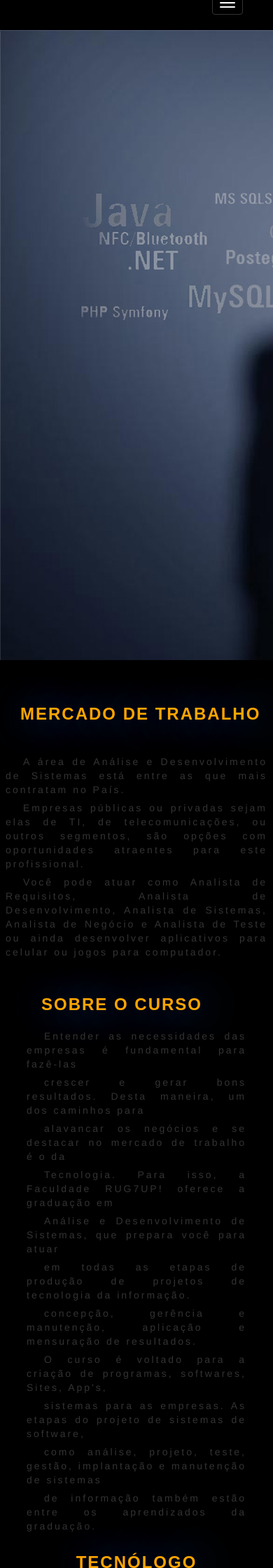
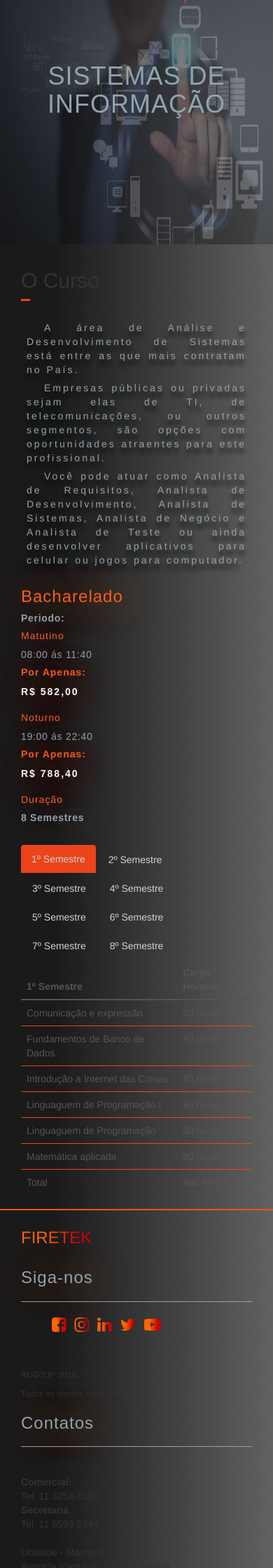
Before and after one commit to Romulosil/LMS, a Django app: template LMSR7UP/FIRETEK/templates/pages/curso2.html in a window 390 px wide; the page is wider, and only the part inside the window is pictured. Shown: the part 96-2336 px from the top of that part at 70% size. Run offline with Django 3.2, Linux system fonts and the light colour scheme; the template is opened without the code that fills it, so the values that code supplies are empty; grey boxes are pictures that could not be loaded.

Commit message:
Update curso2.html

```diff
--- a/LMSR7UP/FIRETEK/templates/pages/curso2.html
+++ b/LMSR7UP/FIRETEK/templates/pages/curso2.html
@@ -9,42 +9,41 @@
         <script src="../statics/js/jquery-3.3.1.min.js"></script>
         <script src="../statics/js/bootstrap.min.js"></script>
         <link rel="stylesheet" href="../statics/css/estilo.css">
+        <link rel="stylesheet" href="../statics/css/cursos.css">
+        <script src="../statics/js/bootstrap.js"></script>
         <link rel="stylesheet" href="https://cdnjs.cloudflare.com/ajax/libs/font-awesome/4.7.0/css/font-awesome.min.css">
-    <title>Firetek</title>
+        <title>Sistemas da Informação</title>
         <title>Analise & Desenvolvimento</title>
 </head>
 
 <body>
     <header class="jumbotron-new">
-        <nav class="container-navbar navbar-inverse navbar-fixed-top ">
+        <nav class="container-fluid navbar navbar-inverse navbar-fixed-top ">
             <div class="container-fluid">
-                <div class="navbar-header">
-                    <a class="scroll" href="#">
-                        <img alt="scroll" src="img/RUG7UP.png" width="80"></a>
-                </div>
                 <button type="button" class="navbar-toggle">
                     <span class="icon-bar"></span>
                     <span class="icon-bar"></span>
                     <span class="icon-bar"></span>
                 </button>
+                <a class=" navbar-brand" href="#"><span class="fire">FIRETEK</span> <span class="spc">- Graduação</span></a>
                 <div class="container">
                     <div class="collapse navbar-collapse topnav">
                         <ul class="nav navbar-nav">
-                            <li><a href="index.html"><b>Home</b></a></li>
-                            <li><a href="noticias.html"><b>Noticias</b></a></li>
-                            <li class=" active dropdown">
-                                <a class="dropdown-toggle" data-toggle="dropdown" href="cursos.html"><b>Cursos</b><span
+                            <li class="active dropdow">
+                                <a class="dropdow-toggle" data-toggle="dropdow" href="cursos.html"><b>Cursos</b><span
                                         class="caret"></span></a>
-                                <ul class="dropdown-menu ">
-                                    <li><a href="curso1.html">Analise & Desenvolvimento</a></li>
-                                    <li><a href="curso2.html">Sistema da Informação</a></li>
+                                <ul class="dropdow-menu ">
+                                    <li><a href="curso1.html">Analise & desenvolvimento</a></li>
+                                    <li><a href="curso2.html">Siatemas da Informação</a></li>
                                 </ul>
                             </li>
-                            <li><a href="#ds"><b>Disciplinas</b></a></li>
-                            <li><a href="#dt"><b>Detalhes dos cursos</b></a></li>
+                            <li><a href="#"><b>Vestibular</b></a></li>
+                            <li><a href="index.html"><b>A FIretek</b></a></li>
+                            <li><a href="#ds"><b></b></a></li>
+                            <li><a href="#dt"><b></b></a></li>
                         </ul>
                         <ul class="nav navbar-nav navbar-right">
-                            <li><a href="#"><span class=""></span>Inscreva-se</a></li>
+                            <li><a href="#"><span class="ins">INSCREVA-SE</span></a></li>
                         </ul>
                     </div>
                 </div>
@@ -53,22 +52,20 @@
         <br>
     </header>
 
-    <section class="container-flui">
-        <div class="text-center section_title section_title-shadow-mat">
-            <h1>Analise e Desenvolvimento</h1>
+    <section class="margin-top-25">
+        <div class="fig _title text-center section_title">
+            <img class="img-fig" src=".././img/si.jpg" alt="">
+            <div class="legenda">
+                <h1 class="_title">Sistemas de informação</h1>
             </div>
-        <div class="container-fluid text-center">
-            <div class="row">
-                <img src="../img/si.jpg">
         </div>
-            <div>
+
+        <div class="container">
+            <div class="col-md-8">
+                <h2 class="title-c text-left section-title">O Curso</h2>
+                <hr class="hr2">
                 <br>
-                <br>
-                <section id="dt">
-                    <div class="row">
-                        <div class="bk container quebra text-comum-descricao">
-                            <h3 class="section_title section_title-shadow-mat">Mercado de trabalho</h3>
-                            <br />
+                <div class="quebra">
                     <p>A área de Análise e Desenvolvimento de Sistemas está entre as que mais contratam no
                     País.</p>
                     <p>Empresas públicas ou privadas sejam elas de TI, de telecomunicações, ou outros
@@ -80,48 +77,39 @@
                     ou jogos para computador.</p>
                 </div>
             </div>
-                </section>
-            </div>
-            <br>
-            <div class=" bk col-md-8 text-center-et">
-                <div class="quebra text-center text-comum-descricao">
-                    <h3 class="section_title section_title-shadow-mat">Sobre o Curso</h3>
-                    <p>Entender as necessidades das empresas é fundamental para fazê-las<br>
-                        <p>crescer e gerar bons resultados. Desta maneira, um dos caminhos para<br>
-                            <p>alavancar os negócios e se destacar no mercado de trabalho é o da<br>
-                                <p>Tecnologia. Para isso, a Faculdade RUG7UP! oferece a graduação em<br>
-                                    <p>Análise e Desenvolvimento de Sistemas, que prepara você para atuar <br>
-                                        <p>em todas as etapas de produção de projetos de tecnologia da informação.<br>
-                                            <p>concepção, gerência e manutenção, aplicação e mensuração de resultados.<br>
-                                                <p>O curso é voltado para a criação de programas, softwares, Sites,
-                                                    App's,<br>
-                                                    <p>sistemas para as empresas. As etapas do projeto de sistemas de
-                                                        software,<br>
-                                                        <p>como análise, projeto, teste, gestão, implantação e
-                                                            manutenção de sistemas<br>
-                                                            <p>de informação também estão entre os aprendizados da
-                                                                graduação.<br></p>
-                </div>
-            </div>
+
+
             <!--espaço entre as colunas sem bk-->
             <div class="col-md-2">
 
             </div>
+
             <div class="col-md-2">
-                <div class="bk text-comum-descricao">
-                    <h3 class="section_title section_title-shadow-mat">Tecnólogo</h3>
-                    <p><b>Periodo:</b></p>
-                    <h5 class="section_title section_title-shadow">Matutino</h5>
-                    <p> 08:00 ás 11:40</p>
-                    <h5 class="section_title section_title-shadow">Noturno</h5>
-                    <p> 08:00 ás 11:40</p>
-                    <h5 class="section_title section_title-shadow">Duração</h5>
-                    <p><b>4 Semestres</b></p>
-                    <h5 class="section_title section_title-shadow-mat"><b>Por Apenas:</b></h5>
+                <div>
+                    <h3 class="_title-2 section_title-shadow">Bacharelado</h3>
+                    <p class="desc"><b>Periodo:</b></p>
+                    <h5 class="_title-2 section_title-shadow">Matutino</h5>
+                    <p class="desc"> 08:00 ás 11:40</p>
+                    <h5 class="_title-2 section_title-shadow"><b>Por Apenas:</b></h5>
                     <p class="section_title section_title-shadow">R$ 582,00</p>
+                    <h5 class="_title-2 section_title-shadow">Noturno</h5>
+                    <p class="desc"> 19:00 ás 22:40</p>
+                    <h5 class="_title-2 section_title-shadow"><b>Por Apenas:</b></h5>
+                    <p class="section_title section_title-shadow">R$ 788,40</p>
+                    <h5 class="_title-2 section_title-shadow">Duração</h5>
+                    <p class="desc"><b>8 Semestres</b></p>
+
                     <p></p>
                 </div>
             </div>
+
+
+
+            <!--espaço entre as colunas sem bk-->
+            <div class="col-md-2">
+
+            </div>
+
             <br>
         </div>
     </section>
@@ -132,6 +120,10 @@
                 <li><a data-toggle="tab" href="#menu1">2º Semestre</a></li>
                 <li><a data-toggle="tab" href="#menu2">3º Semestre</a></li>
                 <li><a data-toggle="tab" href="#menu3">4º Semestre</a></li>
+                <li><a data-toggle="tab" href="#menu1">5º Semestre</a></li>
+                <li><a data-toggle="tab" href="#menu2">6º Semestre</a></li>
+                <li><a data-toggle="tab" href="#menu3">7º Semestre</a></li>
+                <li><a data-toggle="tab" href="#menu3">8º Semestre</a></li>
             </ul>
 
             <div class="tab-content">
@@ -146,26 +138,35 @@
                         </thead>
                         <tbody>
                             <tr>
-                                <td>Língua Portuguesa </td>
-                                <td>100 horas</td>
+                                <td>Comunicação e expressão </td>
+                                <td>80 horas</td>
                             </tr>
                             <tr>
-                                <td>Fundamentos da Informática</td>
-                                <td>100 horas</td>
+                                <td>Fundamentos de Banco de Dados</td>
+                                <td>80 horas</td>
                             </tr>
                             <tr>
-                                <td>Logica de Programação</td>
-                                <td>100 horas</td>
+                                <td>Introdução a Internet das Coisas</td>
+                                <td>80 horas</td>
                             </tr>
                             <tr>
-                                <td>Fundamentos de Matemática</td>
-                                <td>100 horas</td>
+                                <td>Linguaguem de Programação I</td>
+                                <td>80 horas</td>
                             </tr>
+                            <tr>
+                                <td>Linguaguem de Programação </td>
+                                <td>80 horas</td>
+                            </tr>
+                            <tr>
+                                <td>Matemática aplicada</td>
+                                <td>80 horas</td>
+                            </tr>
+
                     </tbody>
                     <tfoot>
                         <tr>
                             <td>Total</td>
-                            <td>400 horas</td>
+                            <td>480 horas</td>
                         </tr>
                     </tfoot>
 
@@ -181,26 +182,38 @@
                         </thead>
                         <tbody>
                             <tr>
-                                <td>Programação Estruturada</td>
-                                <td>100 horas</td>
+                                <td>Ambiente de Desenvolvimento e Operação  </td>
+                                <td>80 horas</td>
                             </tr>
                             <tr>
-                                <td>Tópicos Especiais</td>
-                                <td>100 horas</td>
+                                <td>Engenharia de Software</td>
+                                <td>80 horas</td>
                             </tr>
                             <tr>
-                                <td>Programação Orientada a Objetos</td>
-                                <td>100 horas</td>
+                                <td>Libras</td>
+                                <td>40 horas</td>
                             </tr>
                             <tr>
-                                <td>Estrutura de Banco de Dados</td>
-                                <td>100 horas</td>
+                                <td>Linguagem SQL</td>
+                                <td>80 horas</td>
+                            </tr>
+                            <tr>
+                                <td>Linguaguem de Programação II</td>
+                                <td>80 horas</td>
+                            </tr>
+                            <tr>
+                                <td>Sociedade e Sustentabilidade</td>
+                                <td>40 horas</td>
+                            </tr>
+                            <tr>
+                                <td>Tecnologia Web</td>
+                                <td>80 horas</td>
                             </tr>
                         </tbody>
                         <tfoot>
                             <tr>
                                 <td>Total</td>
-                                <td>400 horas</td>
+                                <td>520 horas</td>
                             </tr>
                         </tfoot>
                     </table>
@@ -326,14 +339,4 @@
                     <li><b>Secretaria de Pós-Graduação</b></li>
                     <li>De segunda a sexta - das 13h às 21h</li>
                     <li>Sábado - das 9h às 13h</li><br>
-                    <li><b>Ouvidoria</b></li>
-                    <li>De segunda a sexta - das 9h às 18h</li>
-                    <li>Telefone: (11) 5593-5370</li>
-                </ul>
-            </section>
-        </div>
-    </section>
-</footer>
-</body>
-
-</html>
+                    <li><b>Ouvidoria</b>
```
Lines whose indentation alone changed are shown as unchanged.
